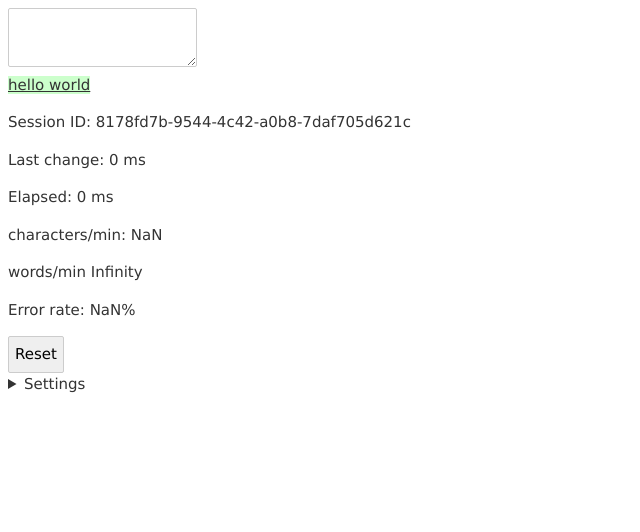
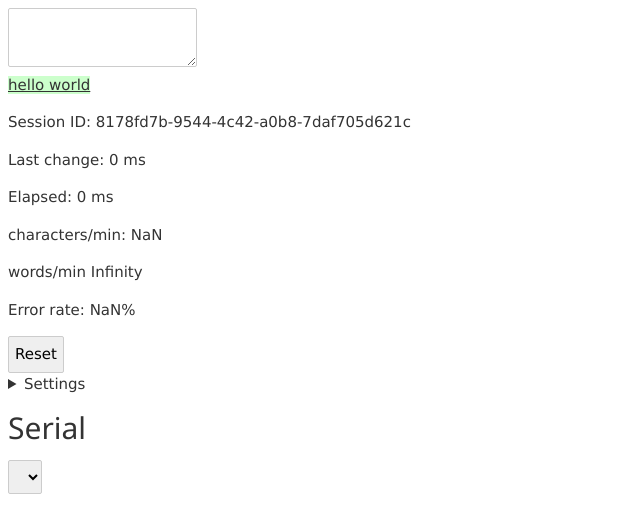
Before and after one commit to nyiyui/kyokukey, a Svelte app: page / in a window 1280 px wide. Shown: the top 532 px of the page, without its empty margins (0-640 px from the left). Built offline with nearby package versions, Linux system fonts and the light colour scheme.

Commit message:
serial wip

```diff
--- a/src/App.svelte
+++ b/src/App.svelte
@@ -6,6 +6,7 @@
   let text: string = "";
   let result: HTMLDivElement;
   let target = "hello world";
+  let errCount = 0;
   const currentUUID = uuidv4();
 
   const dmp = new diff_match_path();
@@ -15,14 +16,15 @@
     if (text !== undefined && result !== undefined) {
       lastChange = Date.now();
 
-      let errCount = 0;
+      errCount = 0;
       result.textContent = "";
       dmp.diff_main(text, target).forEach((part: [number, string]) => {
         const elem = document.createElement(
           part[0] === -1 ? "del" : part[0] == 1 ? "ins" : "span"
         );
         elem.textContent = part[1];
-        if (part[0] !== 0) {
+        if (part[0] === -1) {
+	console.log(part);
           errCount += part[1].length;
         }
         result.appendChild(elem);
@@ -62,7 +64,7 @@
         1000 *
         60}
     </p>
-    <p>Error rate: {(text.length / (Date.now() - elapsed)) * 1000 * 60}%</p>
+    <p>Error rate: {(errCount / text.length) * 100}%</p>
   </aside>
   <input type="button" value="Reset" on:click={reset} />
   <aside>
@@ -72,4 +74,19 @@
       <textarea id="target" bind:value={target} />
     </details>
   </aside>
+  {#if 'serial' in navigator}
+    <section id="serial">
+      <h2>Serial</h2>
+      <select name="port" id="port">
+        {#await navigator.serial.getPorts()}
+	{:then ports}
+          {#each ports as port}
+            <option value={port.path}>{port.path}</option>
+          {/each}
+	{:catch error}
+	  <span class="error">{error.message}</span>
+        {/await}
+      </select>
+    </section>
+  {/if}
 </main>
```
